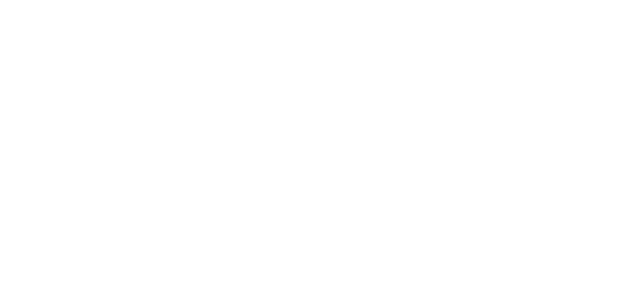
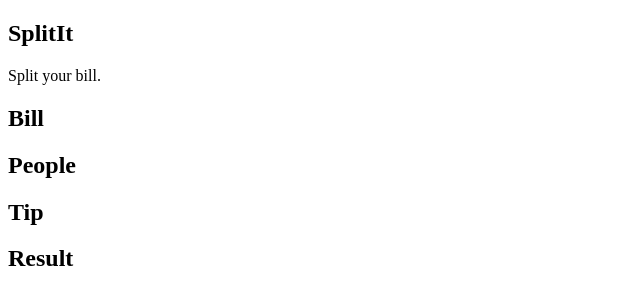
Before and after one commit to NikhilKshub/SplitIt, a plain HTML site: page index.html in a window 1280 px wide. Shown: the whole page, without its empty margins (0-640 px from the left). Drawn offline with Linux system fonts and the light colour scheme.

Commit message:
added sections

```diff
--- a/index.html
+++ b/index.html
@@ -3,9 +3,83 @@
 <head>
     <meta charset="UTF-8">
     <meta name="viewport" content="width=device-width, initial-scale=1.0">
-    <title>Document</title>
+    <title>SplitIt</title>
+    <link rel="stylesheet" href="style.css">
 </head>
+
 <body>
+    <main>
+        <article class="card">
 
+            <header>
+                <h1>SplitIt</h1>
+                <p>Split your bill.</p>
+            </header>
+
+        </article>
+
+
+        <section id="bill-section">
+            <h2>Bill</h2>
+        </section>
+        <section id="people-section">
+            <h2>People</h2>
+        </section>
+        <section id="tip-section">
+            <h2>Tip</h2>
+        </section>
+        <section id="result-section">
+            <h2>Result</h2>
+        </section>
+
+
+
+
+    </main>
+
+
+
+
+
+
+
+
+
+
+
+
+
+
+
+
+
+
+
+
+
+
+
+
+
+
+
+
+
+
+
+
+
+
+
+
+
+
+
+
+
+
+
+
+    <script src="script.js"></script>
 </body>
 </html>
```
